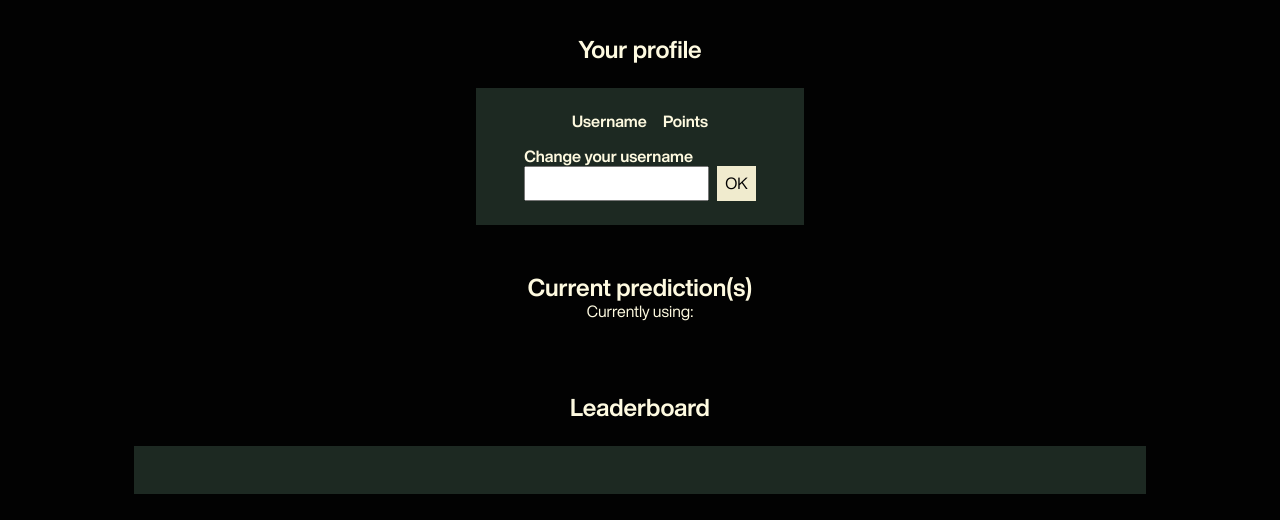
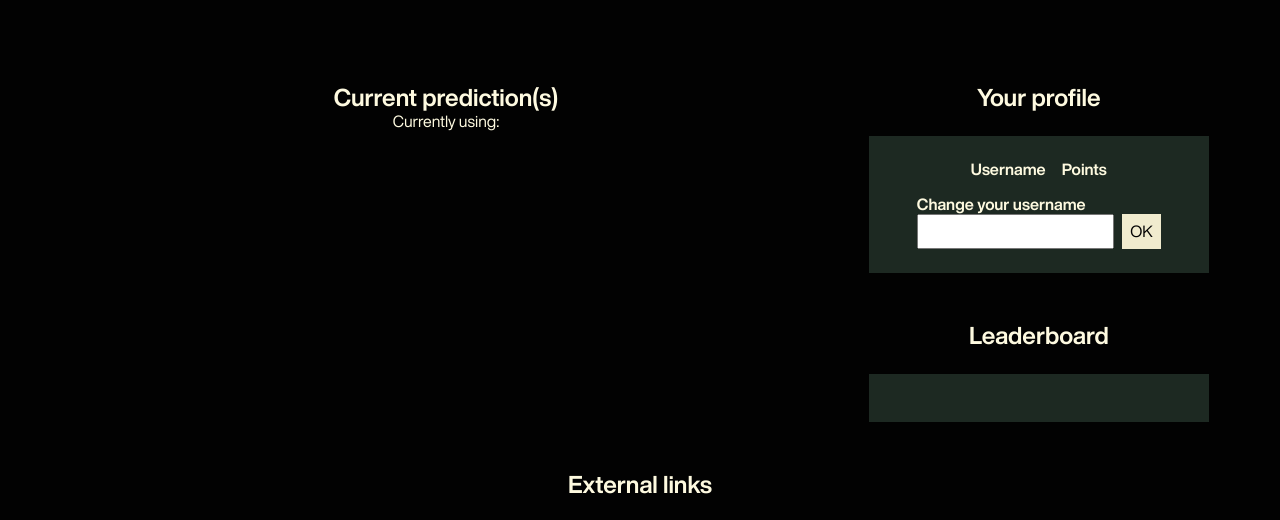
Before and after one commit to Jojau/jojaus-predictions, a website: page public/front.html in a window 1280 px wide. Shown: the part 99-619 px from the top of the page. Drawn offline with nearby package versions, Linux system fonts and the light colour scheme; no server answers; a script that the page names is missing.

Commit message:
Embed twitch player + updated layout

```diff
--- a/public/front.html
+++ b/public/front.html
@@ -13,8 +13,32 @@
 <body>
     <!-- SECTION HTML -->
     <div class="container" id="mainContainer">
+
+        <!-- ANCHOR HEADER -->
+        <header>
             <h1>Jojau's predictions</h1>
+        </header>
 
+        <!-- ANCHOR TWITCH STREAM -->
+        <div id="twitchContainer">
+            <!-- Add a placeholder for the Twitch embed -->
+            <div id="twitch-embed"></div>
+        </div>
+
+        <div id="predictionsGameContainer">
+            <!-- ANCHOR CURRENT PREDICTIONS -->
+            <div id="predictions">
+                <h2>
+                    Current prediction(s)
+                </h2>
+                <p>Currently using: <span id="mode"></span></p>
+
+                <div id="predictionsContainer">
+
+                </div>
+            </div>
+
+            <div id="users">
                 <!-- ANCHOR USER INFO -->
                 <div id="userInfo">
                     <h2>Your profile</h2>
@@ -34,18 +58,6 @@
                     </div>
                 </div>
 
-        <!-- ANCHOR CURRENT PREDICTIONS -->
-        <div id="predictions">
-            <h2>
-                Current prediction(s)
-            </h2>
-            <p>Currently using: <span id="mode"></span></p>
-
-            <div id="predictionsContainer">
-
-            </div>
-        </div>
-
                 <!-- ANCHOR Leaderboard -->
                 <div id="leaderboard">
                     <h2>Leaderboard</h2>
@@ -53,6 +65,14 @@
 
                     </ol>
                 </div>
+            </div>
+        </div>
+
+
+
+
+
+
 
         <div id="links">
             <h2>External links</h2>
@@ -109,6 +129,19 @@
     <!-- !SECTION -->
 
     <!-- SECTION SCRIPT -->
+
+    <!-- Load the Twitch embed JavaScript file -->
+    <script src="https://embed.twitch.tv/embed/v1.js"></script>
+    <!-- Create a Twitch.Embed object that will render within the "twitch-embed" element -->
+    <script type="text/javascript">
+        new Twitch.Embed("twitch-embed", {
+            width: '100%',
+            height: 640,
+            channel: "jojau",
+            theme: "dark"
+        });
+    </script>
+
     <script>
         window.addEventListener('load', () => {
             const socket = new io();
--- a/public/style/style.scss
+++ b/public/style/style.scss
@@ -29,6 +29,7 @@ $super-white : #FEFAE0;
     font-weight: normal;
     font-style: normal;
 }
+
 @font-face {
     font-family: 'Helvetica Now Display';
     src: local('Helvetica Now Display Reg Ita'), local('HelveticaNowDisplay-RegIta'),
@@ -37,6 +38,7 @@ $super-white : #FEFAE0;
     font-weight: normal;
     font-style: italic;
 }
+
 @font-face {
     font-family: 'Helvetica Now Display';
     src: local('Helvetica Now Display Bold'), local('HelveticaNowDisplay-Bold'),
@@ -45,6 +47,7 @@ $super-white : #FEFAE0;
     font-weight: bold;
     font-style: normal;
 }
+
 @font-face {
     font-family: 'Helvetica Now Display';
     src: local('Helvetica Now Display Bold Ita'), local('HelveticaNowDisplay-BoldIta'),
@@ -66,7 +69,8 @@ body {
 }
 
 .container {
-    width: 80%;
+    width: 90%;
+    max-width: 1640px;
     margin: 48px auto;
 }
 
@@ -124,9 +128,19 @@ input {
     justify-content: center;
     row-gap: 48px;
 
+    #predictionsGameContainer {
+        display: flex;
+        justify-content: center;
+        flex-wrap: wrap;
+        gap: 48px;
+
+        #users {
+            width: 100%;
+            max-width: 340px;
+
             #userInfo {
                 max-width: 100%;
-        margin: auto;
+                margin: 0 auto 48px;
 
                 &>div {
                     display: flex;
@@ -167,7 +181,28 @@ input {
                 }
             }
 
+            #leaderboardContainer {
+                margin: 0;
+                padding: 24px 48px;
+                background-color: $dark;
+                display: flex;
+                flex-direction: column;
+                row-gap: 8px;
+                list-style-position: inside;
+
+                li .username {
+                    white-space: nowrap;
+                    overflow: hidden;
+                    text-overflow: ellipsis;
+                    display: inline-block;
+                    max-width: calc(100% - 100px); //TODO Voir si on peut pas éviter une valeur explicite ici
+                    vertical-align: bottom;
+                }
+            }
+        }
+
         #predictions {
+            flex: 1;
 
             h2 {
                 margin-bottom: 0;
@@ -289,27 +324,9 @@ input {
                 }
             }
         }
-
-    #leaderboardContainer {
-        margin: 0;
-        padding: 24px 48px;
-        background-color: $dark;
-        display: flex;
-        flex-direction: column;
-        row-gap: 8px;
-        list-style-position: inside;
-
-        li .username {
-            white-space: nowrap;
-            overflow: hidden;
-            text-overflow: ellipsis;
-            display: inline-block;
-            max-width: calc(100% - 100px); //TODO Voir si on peut pas éviter une valeur explicite ici
-            vertical-align: bottom;
-        }
     }
 
-    #links{
+    #links {
 
         #linksContainer {
             display: flex;
@@ -321,7 +338,7 @@ input {
             a {
                 color: $fluo-green;
 
-                &:visited{
+                &:visited {
                     color: $light-green;
                 }
             }
```
Also changed, not shown: public/style/style.css, 1 other file. Lines whose indentation alone changed are shown as unchanged.
